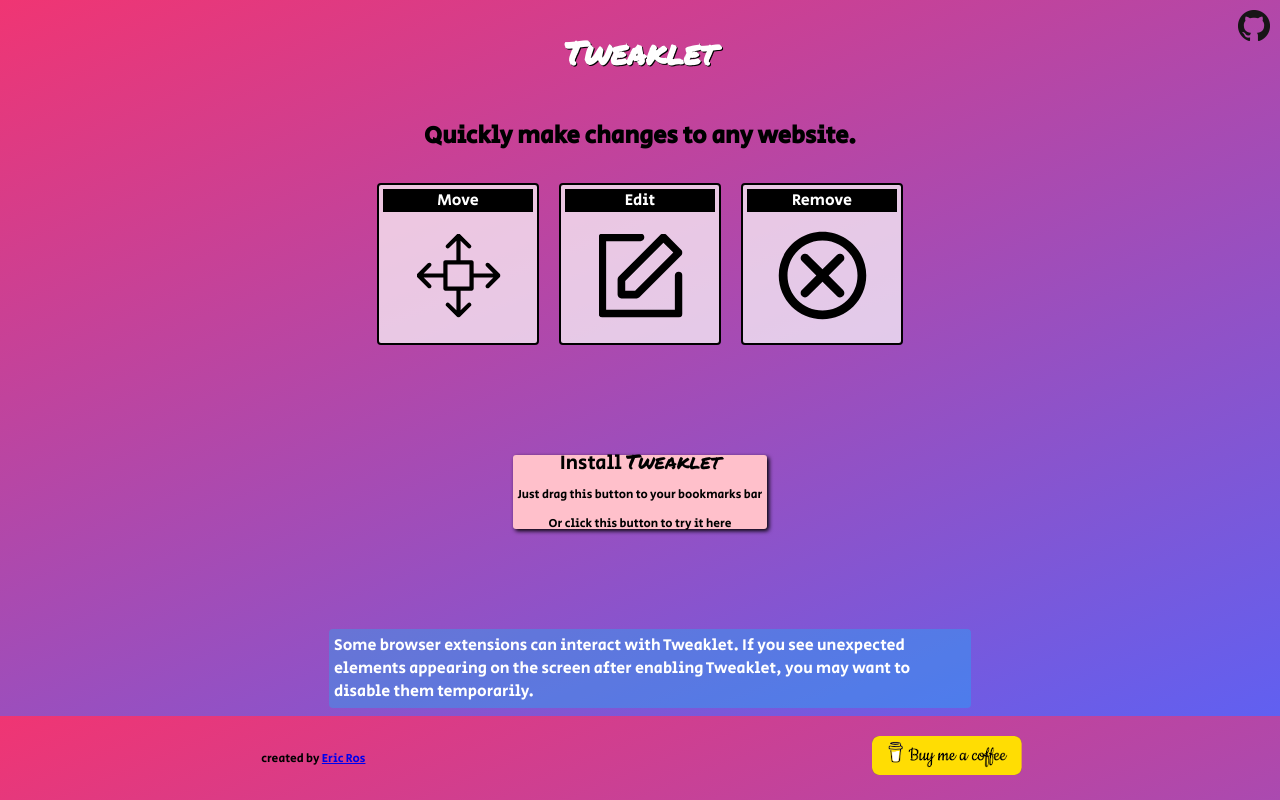
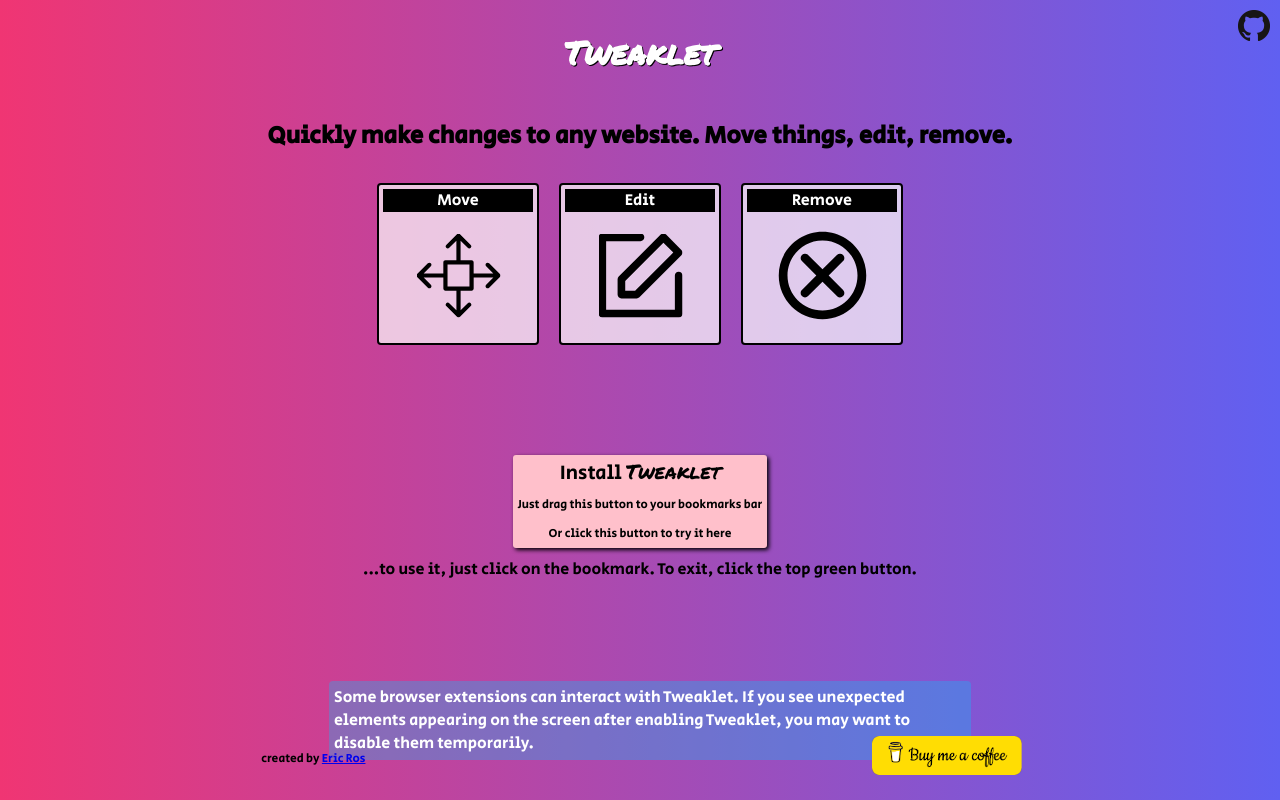
Before and after one commit to ekros/tweaklet, a website: page index.html in a window 1280 px wide. Drawn offline with Linux system fonts and the light colour scheme.

Commit message:
Minor fixes

```diff
--- a/index.css
+++ b/index.css
@@ -1,6 +1,6 @@
 body {
   font-family: 'Secular One', sans-serif;
-  background: linear-gradient(158.15deg, #f03573 0%, #6060f1 100%);
+  background: linear-gradient(90deg, #f03573 0%, #6060f1 100%);
 }
 
 .layout {
@@ -19,6 +19,14 @@
   text-align: center;
 }
 
+.call-to-action-section {
+  display: flex;
+  flex-direction: column;
+  justify-content: center;
+  align-items: center;
+  gap: 10px;
+}
+
 .call-to-action {
   display: flex;
   position: relative;
@@ -26,7 +34,6 @@
   justify-content: center;
   align-self: center;
   width: fit-content;
-  height: 70px;
   background: pink;
   border-radius: 3px;
   box-shadow: 2px 2px 4px black;
--- a/index.html
+++ b/index.html
@@ -15,7 +15,7 @@
     <body>
       <div class="layout">
         <h1 class="title">Tweaklet</h1>
-        <h2 class="description">Quickly make changes to any website.</h2>
+        <h2 class="description">Quickly make changes to any website. Move things, edit, remove.</h2>
         <div class="features">
           <div class="feature">
             <div class="feature__label">Move</div>
@@ -43,13 +43,16 @@
           </div>
           <p></p>
         </div>
+        <div class="call-to-action-section">
           <div class="call-to-action">
             <div>Install <span class="call-to-action__product-name">Tweaklet</span></div>
             <div><small>Just drag this button to your bookmarks bar</small></div>
             <div><small>Or click this button to try it here</small></div>
-          <a id="install-link" href="javascript:var%20s%20=%20document.createElement('script');s.type='text/javascript';document.body.appendChild(s);s.src='https://tweaklet.com/tweaklet.min.js';void(0);">
+            <a id="install-link" href="javascript:var%20s%20=%20document.createElement('script');s.type='text/javascript';document.body.appendChild(s);s.src='http://localhost:3000/tweaklet.js';void(0);">
               Tweaklet
             </a>
+          </div>
+          <div class="how-to-use-it">...to use it, just click on the bookmark. To exit, click the top green button.</div>
         </div>
         <div class="extensions-warning">
           Some browser extensions can interact with Tweaklet. If you see unexpected elements appearing on the screen after enabling Tweaklet, you may want to disable them temporarily.
```
Lines whose indentation alone changed are shown as unchanged.
